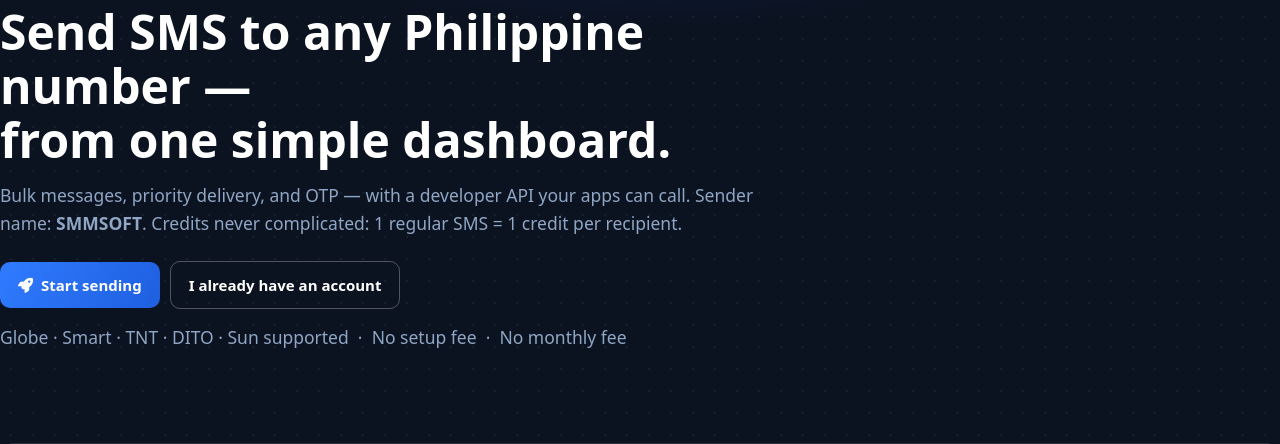
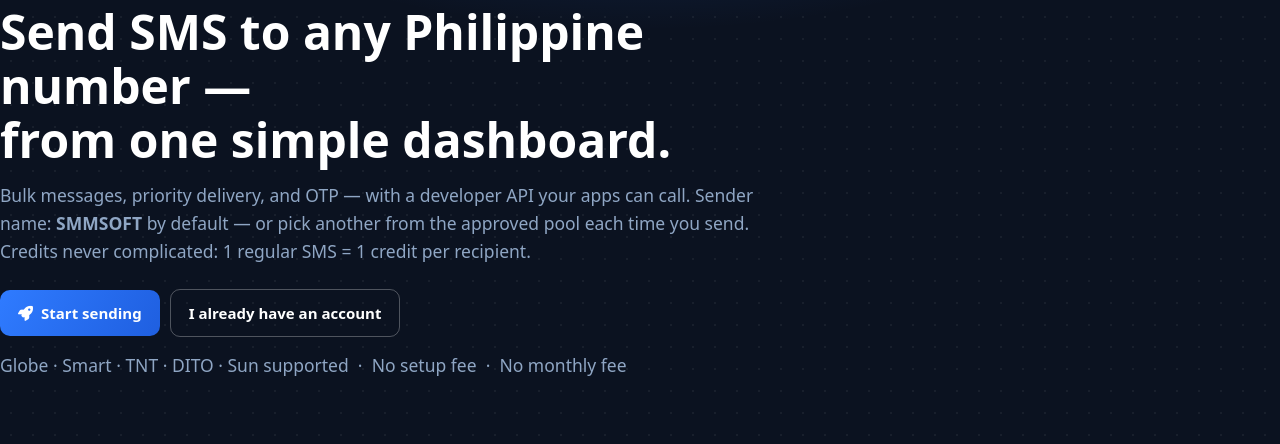
Before and after one commit to stevenjoetolloreyes/smmsoft-website, a PHP site: page / in a window 1280 px wide. Shown: the part 148-592 px from the top of the page. Run offline with PHP 8.4, Linux system fonts and the light colour scheme; data comes from the database, SQL or seed files in the repository; both versions use the stored data as it was after the commit.

Commit message:
Smmsoft sender-name pool + platform updates (admin, API, landing, schema)

```diff
--- a/api.php
+++ b/api.php
@@ -62,6 +62,7 @@ if (kc) kc.addEventListener('click', function(){
     <tr><td class="mono">number</td><td>Yes</td><td>One PH number, or many separated by commas (max 1,000 per call)</td></tr>
     <tr><td class="mono">message</td><td>Yes</td><td>Your text. Long messages are split into parts; each part costs credits.</td></tr>
     <tr><td class="mono">kind</td><td>No</td><td><span class="mono">regular</span> (default), <span class="mono">priority</span>, or <span class="mono">otp</span></td></tr>
+    <tr><td class="mono">sender</td><td>No</td><td>A sender name from the approved pool — GET <span class="mono">/api/account.php</span> lists the pool. Omit to use the pool default; unknown names are rejected.</td></tr>
     <tr><td class="mono">otp_code</td><td>No</td><td>For kind=otp: your own code; replaces {otp} in the message. Omit to auto-generate.</td></tr>
   </table>
   <label>Example (cURL)</label>
@@ -70,7 +71,7 @@ if (kc) kc.addEventListener('click', function(){
   -d "number=09171234567" \
   -d "message=Hello from SMMSOFT API"</textarea>
   <label>Success response</label>
-  <textarea rows="4" readonly class="mono">{"ok":true,"sent":1,"cost":1,"balance":99,"message_ids":[12345]}</textarea>
+  <textarea rows="4" readonly class="mono">{"ok":true,"sent":1,"cost":1,"balance":99,"sender":"SMMSOFT","message_ids":[12345]}</textarea>
   <label>Check your balance</label>
   <textarea rows="2" readonly class="mono">GET <?= e($base) ?>/api/account.php?apikey=YOUR_KEY</textarea>
   <p class="hint">Errors return JSON like <span class="mono">{"ok":false,"error":"Insufficient credits..."}</span> with an HTTP status code.</p>
--- a/api/account.php
+++ b/api/account.php
@@ -2,6 +2,7 @@
 // SMMSOFT Customer API — account info.
 // GET /api/account.php?apikey=YOUR_KEY  (or header X-Api-Key)
 require_once __DIR__ . '/../lib/db.php';
+require_once __DIR__ . '/../lib/semaphore.php';
 
 header('Content-Type: application/json');
 $key = (string)($_SERVER['HTTP_X_API_KEY'] ?? ($_GET['apikey'] ?? ''));
@@ -16,4 +17,6 @@ echo json_encode([
     'email' => $user['email'],
     'status' => $user['status'],
     'credit_balance' => (int)$user['credits'],
+    'senders' => senders_pool(),
+    'default_sender' => sender_default(),
 ]);
--- a/index.php
+++ b/index.php
@@ -1,10 +1,11 @@
 <?php
 require_once __DIR__ . '/lib/db.php';
 require_once __DIR__ . '/lib/auth.php';
+require_once __DIR__ . '/lib/semaphore.php';
 if (current_user()) { header('Location: dashboard.php'); exit; }
 $price = (float)setting_get('price_per_credit', '0.65');
 $cR = (int)setting_get('cost_regular', '1'); $cP = (int)setting_get('cost_priority', '2'); $cO = (int)setting_get('cost_otp', '2');
-$sender = setting_get('default_sender', 'SMMSOFT');
+$sender = sender_default();
 $payNote = trim((string)setting_get('payment_instructions', ''));
 ?>
 <!DOCTYPE html>
@@ -29,7 +30,7 @@ $payNote = trim((string)setting_get('payment_instructions', ''));
   <section class="hero">
     <h1>Send SMS to any Philippine number —<br>from one simple dashboard.</h1>
     <p>Bulk messages, priority delivery, and OTP — with a developer API your apps can call.
-       Sender name: <b><?= e($sender) ?></b>. Credits never complicated: 1 regular SMS = <?= $cR ?> credit<?= $cR > 1 ? 's' : '' ?> per recipient.</p>
+       Sender name: <b><?= e($sender) ?></b> by default — or pick another from the approved pool each time you send. Credits never complicated: 1 regular SMS = <?= $cR ?> credit<?= $cR > 1 ? 's' : '' ?> per recipient.</p>
     <div class="rowflex mt">
       <a class="btn" href="register.php"><i class="fa-solid fa-rocket"></i> Start sending</a>
       <a class="btn ghost" href="login.php">I already have an account</a>
@@ -85,8 +86,8 @@ $payNote = trim((string)setting_get('payment_instructions', ''));
         <div class="s" style="font-size:14px;margin-top:8px">Connect your own apps and systems. Send SMS and check your balance programmatically, anytime.</div></div>
       <div class="card"><div class="k"><i class="fa-solid fa-wallet"></i> One wallet for all</div>
         <div class="s" style="font-size:14px;margin-top:8px">Dashboard sends, bulk uploads, and API calls all draw from the same credit balance. One top-up covers everything.</div></div>
-      <div class="card"><div class="k"><i class="fa-solid fa-signature"></i> One sender name</div>
-        <div class="s" style="font-size:14px;margin-top:8px">Recipients always see <b><?= e($sender) ?></b> as the sender — a name they can recognize, not a random mobile number.</div></div>
+      <div class="card"><div class="k"><i class="fa-solid fa-signature"></i> Sender name pool</div>
+        <div class="s" style="font-size:14px;margin-top:8px">Recipients see a name they can recognize, not a random mobile number — you pick it from the <b>approved pool</b> every time you send, on the web or through the API.</div></div>
     </div>
   </section>
 
@@ -115,7 +116,7 @@ $payNote = trim((string)setting_get('payment_instructions', ''));
   <section class="sect">
     <h2>Common questions</h2>
     <div class="faq"><h3>What name will recipients see as the sender?</h3>
-      <p>Every message goes out under the sender name <b><?= e($sender) ?></b>, so your customers see a consistent, recognizable name on all announcements, alerts, and codes.</p></div>
+      <p>You pick the sender name for every send from the platform's approved pool — the default is <b><?= e($sender) ?></b> — so recipients always see a consistent, recognizable name on your announcements, alerts, and codes, never a random number.</p></div>
     <div class="faq"><h3>How do I get credits?</h3>
       <p>Register, open the Credits page, and choose an amount. Pay using the payment instructions shown there<?php if ($payNote !== ''): ?> (currently: <?= e($payNote) ?>)<?php endif; ?>, then submit your payment reference. Your credits are added once the payment is verified.</p></div>
     <div class="faq"><h3>Which networks can I send to?</h3>
--- a/lib/semaphore.php
+++ b/lib/semaphore.php
@@ -12,6 +12,53 @@ function upstream_sender() {
     $s = trim(setting_get('default_sender', ''));
     if ($s !== '') return $s;
     return trim((string)UPSTREAM_SENDER);
+}
+
+// ---- Sender name pool -------------------------------------------------
+// Admin curates a pool of sender names (Admin > Sender Names). Every user
+// picks from the pool when sending — web and API alike. A name only works
+// once it is approved on the upstream (Semaphore) account; the pool is the
+// platform-side list of those approved names.
+
+function senders_ensure() {
+    static $done = false;
+    if ($done) return;
+    $done = true;
+    db()->exec("CREATE TABLE IF NOT EXISTS sms_senders (
+        id INT UNSIGNED AUTO_INCREMENT PRIMARY KEY,
+        name VARCHAR(11) NOT NULL UNIQUE,
+        is_default TINYINT(1) NOT NULL DEFAULT 0,
+        created_at TIMESTAMP DEFAULT CURRENT_TIMESTAMP
+    ) ENGINE=InnoDB");
+    $n = (int)db()->query('SELECT COUNT(*) FROM sms_senders')->fetchColumn();
+    if ($n === 0) {
+        $seed = upstream_sender();
+        if ($seed === '') $seed = 'SMMSOFT';
+        db()->prepare('INSERT IGNORE INTO sms_senders (name, is_default) VALUES (?, 1)')
+            ->execute([mb_substr($seed, 0, 11)]);
+    }
+}
+
+// Pool names, default first, then A–Z.
+function senders_pool() {
+    senders_ensure();
+    return db()->query('SELECT name FROM sms_senders ORDER BY is_default DESC, name ASC')->fetchAll(PDO::FETCH_COLUMN);
+}
+
+function sender_default() {
+    senders_ensure();
+    $d = db()->query('SELECT name FROM sms_senders WHERE is_default = 1 ORDER BY id LIMIT 1')->fetchColumn();
+    if ($d) return (string)$d;
+    $p = senders_pool();
+    return $p ? (string)$p[0] : upstream_sender();
+}
+
+// The pool's canonical spelling of a requested name, or null if not pooled.
+function sender_pool_name($name) {
+    $name = trim((string)$name);
+    if ($name === '') return null;
+    foreach (senders_pool() as $s) if (strcasecmp($s, $name) === 0) return $s;
+    return null;
 }
 
 function upstream_call($method, $path, $params = []) {
@@ -43,13 +90,13 @@ function upstream_call($method, $path, $params = []) {
     return $data;
 }
 
-function upstream_send(array $numbers, $message, $kind = 'regular', $code = null) {
+function upstream_send(array $numbers, $message, $kind = 'regular', $code = null, $sender = null) {
     $path = 'messages';
     if ($kind === 'priority') $path = 'priority';
     if ($kind === 'otp') $path = 'otp';
     $params = ['number' => implode(',', $numbers), 'message' => $message];
-    $sender = upstream_sender();
-    if ($sender !== '') $params['sendername'] = $sender;
+    $senderName = ($sender !== null && trim((string)$sender) !== '') ? trim((string)$sender) : upstream_sender();
+    if ($senderName !== '') $params['sendername'] = $senderName;
     if ($kind === 'otp' && $code !== null && $code !== '') $params['code'] = $code;
     return upstream_call('POST', $path, $params);
 }
@@ -88,9 +135,17 @@ function upstream_store_results($results, $userId, $fallbackMessage, $kind, $cre
 // The core send operation used by BOTH the web UI and the customer API.
 // Checks balance, sends via upstream, deducts credits, stores messages.
 // Returns ['ok'=>true,'sent'=>N,'cost'=>C] or ['error'=> '...'].
-function smmsoft_send($userId, array $numbers, $message, $kind = 'regular', $code = null, $source = 'web') {
+function smmsoft_send($userId, array $numbers, $message, $kind = 'regular', $code = null, $source = 'web', $sender = null) {
     $numbers = array_values(array_unique(array_filter($numbers)));
     if (!$numbers) return ['error' => 'No valid recipients.'];
+    // Resolve the sender from the pool: explicit choice must be pooled,
+    // otherwise the pool default applies.
+    if ($sender === null || trim((string)$sender) === '') {
+        $useSender = sender_default();
+    } else {
+        $useSender = sender_pool_name($sender);
+        if ($useSender === null) return ['error' => 'Sender name "' . trim((string)$sender) . '" is not in the approved sender pool.'];
+    }
     $segments = sms_segments($message);
     $per = (int)setting_get('cost_' . $kind, $kind === 'regular' ? '1' : '2');
     $perRecipient = $segments * $per;
@@ -100,7 +155,7 @@ function smmsoft_send($userId, array $numbers, $message, $kind = 'regular', $cod
     }
     $sentIds = [];
     foreach (array_chunk($numbers, 1000) as $chunk) {
-        $res = upstream_send($chunk, $message, $kind, $code);
+        $res = upstream_send($chunk, $message, $kind, $code, $useSender);
         if (isset($res['error'])) {
             // Refund anything already sent in earlier chunks stays charged; unsent chunks are not charged.
             return ['error' => 'Upstream error: ' . $res['error'], 'partial_sent' => count($sentIds)];
@@ -112,7 +167,7 @@ function smmsoft_send($userId, array $numbers, $message, $kind = 'regular', $cod
         }
         foreach ($res as $m) if (is_array($m) && isset($m['message_id'])) $sentIds[] = (int)$m['message_id'];
     }
-    return ['ok' => true, 'sent' => count($sentIds), 'cost' => $total, 'message_ids' => $sentIds];
+    return ['ok' => true, 'sent' => count($sentIds), 'cost' => $total, 'message_ids' => $sentIds, 'sender' => $useSender];
 }
 
 // Upstream (Semaphore) balance, cached 2 min — informational for the admin.
--- a/messages.php
+++ b/messages.php
@@ -53,12 +53,13 @@ if ($note) flash('info', $note);
     <a class="btn ghost small" href="messages.php?refresh=1"><i class="fa-solid fa-rotate"></i> Refresh statuses</a>
   </form>
   <div style="overflow-x:auto" class="mt"><table>
-    <tr><th>ID</th><th>Recipient</th><th>Message</th><th>Network</th><th>Status</th><th>Credits</th><th>Via</th><th>When</th></tr>
+    <tr><th>ID</th><th>Recipient</th><th>Sender</th><th>Message</th><th>Network</th><th>Status</th><th>Credits</th><th>Via</th><th>When</th></tr>
     <?php if (!$rows): ?><tr><td colspan="8" class="hint">No messages found.</td></tr><?php endif; ?>
     <?php foreach ($rows as $m): ?>
     <tr>
       <td><?= e($m['semaphore_id'] ?? '—') ?></td>
       <td><?= e($m['recipient']) ?></td>
+      <td><?= e($m['sender_name'] ?: '—') ?></td>
       <td><?= e(mb_strimwidth((string)$m['message'], 0, 70, '…')) ?></td>
       <td><?= e($m['network'] ?: '—') ?></td>
       <td><?= status_pill($m['status']) ?></td>
```
Also changed, not shown: admin.php (+70 -2 lines), api/send.php (+8 -3 lines), bulk.php (+9 -1 lines), database.sql (+10 -0 lines), send.php (+9 -4 lines).
